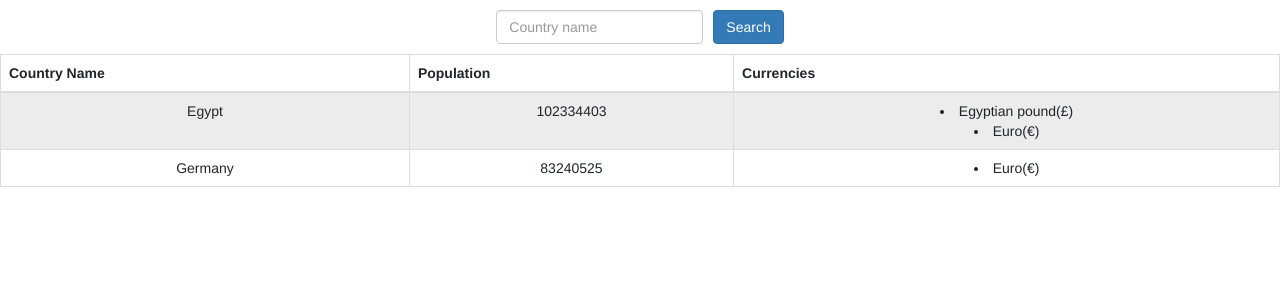
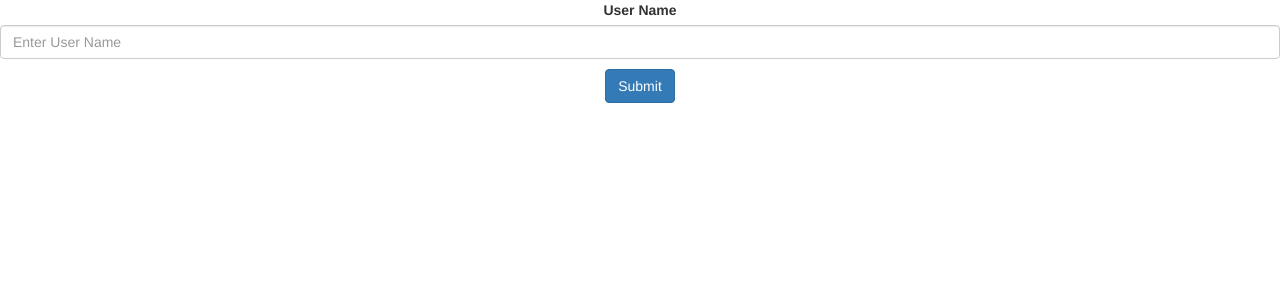
Before and after one commit to SalmaRagab/search-countries-graphQL, a React (Create React App) app in the folder frontend/: page / in a window 1280 px wide. Shown: the top 300 px of the page. Built offline with nearby package versions, Linux system fonts and the light colour scheme.

Commit message:
add login form

```diff
--- a/frontend/src/App.js
+++ b/frontend/src/App.js
@@ -1,10 +1,12 @@
 import "./App.css";
-import CountriesListing from "./components/CountriesListing";
+// import CountriesListing from "./components/CountriesListing";
+import { Login } from "./components/Login/Login";
 
 function App() {
   return (
     <div className="App">
-      <CountriesListing />
+      {/* <CountriesListing /> */}
+      <Login />
     </div>
   );
 }
--- /dev/null
+++ b/frontend/src/components/Login/Login.js
@@ -0,0 +1,14 @@
+import { Form, Button } from "react-bootstrap";
+export function Login() {
+  return (
+    <Form>
+      <Form.Group className="mb-3" controlId="userName">
+        <Form.Label>User Name</Form.Label>
+        <Form.Control placeholder="Enter User Name" />
+      </Form.Group>
+      <Button variant="primary" type="submit">
+        Submit
+      </Button>
+    </Form>
+  );
+}
```
Also changed, not shown: frontend/src/components/CountriesListing/CountriesListing.css (renamed from frontend/src/components/CountriesListing.css), frontend/src/components/CountriesListing/CountriesListing.js (renamed from frontend/src/components/CountriesListing.js).
